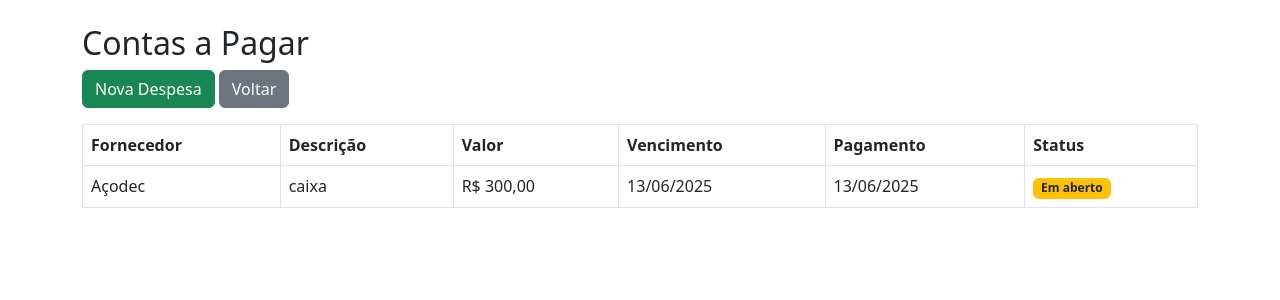
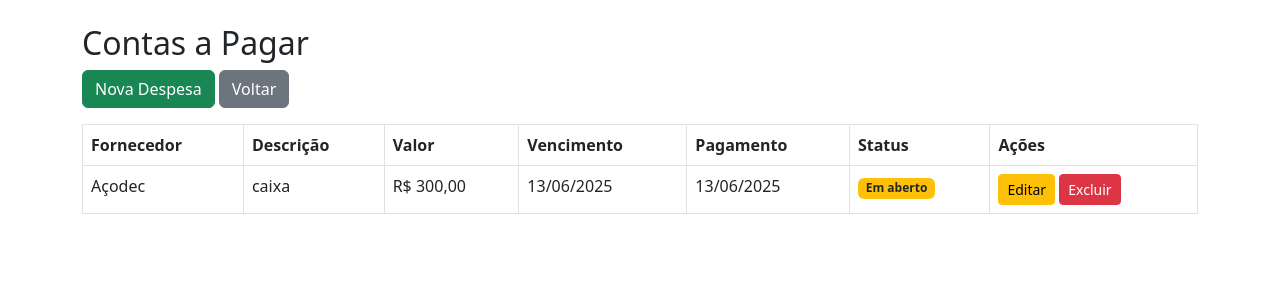
Before and after one commit to gilbertosvlucas/Tech-Global, a Django app: page /financeiro/pagar/ in a window 1280 px wide. Shown: the top 300 px of the page. Run offline with Django 5.2, Linux system fonts and the light colour scheme; a user stored in the database is signed in; data comes from the database, SQL or seed files in the repository; both versions use the stored data as it was after the commit.

Commit message:
criação botão excluir e alterar contas a pagar e receber

```diff
--- a/Templates/financeiro/contas_pagar.html
+++ b/Templates/financeiro/contas_pagar.html
@@ -19,6 +19,8 @@
                 <th>Vencimento</th>
                 <th>Pagamento</th>
                 <th>Status</th>
+                <th>Ações</th>
+
             </tr>
         </thead>
         <tbody>
@@ -38,6 +40,10 @@
                         <span class="badge bg-warning text-dark">Em aberto</span>
                     {% endif %}
                 </td>
+                 <td>
+    <a href="{% url 'editar_conta_pagar' conta.id %}" class="btn btn-sm btn-warning">Editar</a>
+    <a href="{% url 'excluir_conta_pagar' conta.id %}" class="btn btn-sm btn-danger">Excluir</a>
+</td>
             </tr>
             {% empty %}
             <tr><td colspan="6">Nenhuma conta registrada.</td></tr>
--- a/Templates/financeiro/contas_receber.html
+++ b/Templates/financeiro/contas_receber.html
@@ -19,6 +19,7 @@
                 <th>Vencimento</th>
                 <th>Pagamento</th>
                 <th>Status</th>
+                <th>Ações</th>
             </tr>
         </thead>
         <tbody>
@@ -38,6 +39,10 @@
                         <span class="badge bg-warning text-dark">Em aberto</span>
                     {% endif %}
                 </td>
+                <td>
+            <a href="{% url 'editar_conta_receber' conta.id %}" class="btn btn-sm btn-warning">Editar</a>
+            <a href="{% url 'excluir_conta_receber' conta.id %}" class="btn btn-sm btn-danger">Excluir</a>
+        </td>
             </tr>
             {% empty %}
             <tr><td colspan="6">Nenhuma fatura registrada.</td></tr>
--- a/financeiro/urls.py
+++ b/financeiro/urls.py
@@ -7,4 +7,12 @@ urlpatterns = [
     path('pagar/', views.lista_contas_pagar, name='lista_contas_pagar'),
     path('pagar/nova/', views.nova_conta_pagar, name='nova_conta_pagar'),
 
+    # Contas a Receber
+    path('receber/editar/<int:conta_id>/', views.editar_conta_receber, name='editar_conta_receber'),
+    path('receber/excluir/<int:conta_id>/', views.excluir_conta_receber, name='excluir_conta_receber'),
+
+    # Contas a Pagar
+    path('pagar/editar/<int:conta_id>/', views.editar_conta_pagar, name='editar_conta_pagar'),
+    path('pagar/excluir/<int:conta_id>/', views.excluir_conta_pagar, name='excluir_conta_pagar'),
+
 ]
--- a/financeiro/views.py
+++ b/financeiro/views.py
@@ -1,4 +1,5 @@
 from django.shortcuts import render, redirect
+from django.shortcuts import render, redirect, get_object_or_404
 from django.contrib.auth.decorators import login_required
 from .models import ContaReceber
 from .forms import ContaReceberForm
@@ -36,3 +37,43 @@ def nova_conta_pagar(request):
     else:
         form = ContaPagarForm()
     return render(request, 'financeiro/form_pagar.html', {'form': form})
+
+@login_required
+def editar_conta_receber(request, conta_id):
+    conta = get_object_or_404(ContaReceber, id=conta_id)
+    if request.method == 'POST':
+        form = ContaReceberForm(request.POST, instance=conta)
+        if form.is_valid():
+            form.save()
+            return redirect('lista_contas_receber')
+    else:
+        form = ContaReceberForm(instance=conta)
+    return render(request, 'financeiro/form_receber.html', {'form': form})
+
+@login_required
+def excluir_conta_receber(request, conta_id):
+    conta = get_object_or_404(ContaReceber, id=conta_id)
+    if request.method == 'POST':
+        conta.delete()
+        return redirect('lista_contas_receber')
+    return render(request, 'financeiro/confirma_exclusao.html', {'conta': conta})
+
+@login_required
+def editar_conta_pagar(request, conta_id):
+    conta = get_object_or_404(ContaPagar, id=conta_id)
+    if request.method == 'POST':
+        form = ContaPagarForm(request.POST, instance=conta)
+        if form.is_valid():
+            form.save()
+            return redirect('lista_contas_pagar')
+    else:
+        form = ContaPagarForm(instance=conta)
+    return render(request, 'financeiro/form_pagar.html', {'form': form})
+
+@login_required
+def excluir_conta_pagar(request, conta_id):
+    conta = get_object_or_404(ContaPagar, id=conta_id)
+    if request.method == 'POST':
+        conta.delete()
+        return redirect('lista_contas_pagar')
+    return render(request, 'financeiro/confirma_exclusao.html', {'conta': conta})
```
Also changed, not shown: Templates/financeiro/confirma_exclusao.html (added, +18 -0 lines), db.sqlite3.
